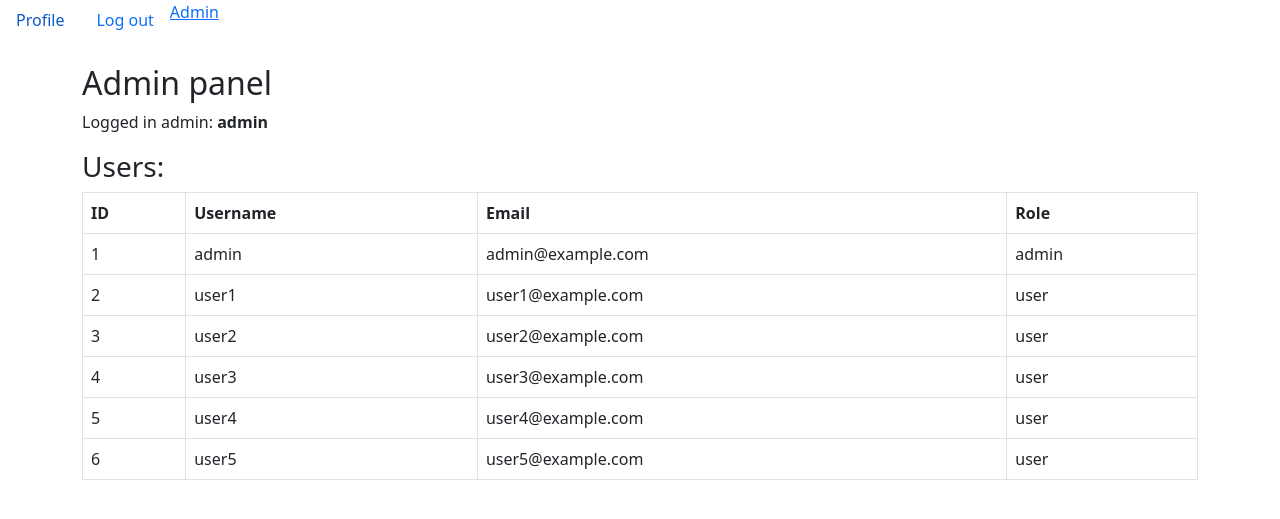
After one commit to Btibor02/F1-Race-Statistics, a Flask app: page /admin in a window 1280 px wide. The commit adds this page. Shown: the top 519 px of the page. Run offline with Flask 3, Linux system fonts and the light colour scheme; a user stored in the database is signed in; data comes from the database, SQL or seed files in the repository.

Commit message:
Admin role

```diff
--- a/app/models.py
+++ b/app/models.py
@@ -13,6 +13,7 @@ class User(db.Model, UserMixin):
     fav_driver_1 = db.Column(db.String(5), nullable=True)
     fav_driver_2 = db.Column(db.String(5), nullable=True)
     fav_team = db.Column(db.String(5), nullable=True)
+    role = db.Column(db.String(20), default='user')
 
     def set_password(self, password):
         self.password_hash = generate_password_hash(password)
--- a/app/routes.py
+++ b/app/routes.py
@@ -1,7 +1,8 @@
-from flask import Blueprint, render_template, redirect, url_for, flash, render_template, request
+from flask import Blueprint, render_template, redirect, url_for, flash, render_template, request, abort
 from flask_login import login_user, logout_user, current_user, login_required
 from .forms import LoginForm, RegistrationForm, PasswordResetForm, ProfileForm
 from .models import User
+from functools import wraps
 from . import db
 
 bp = Blueprint('main', __name__)
@@ -88,3 +89,18 @@ def profile():
         form.fav_team.data = current_user.fav_team or 'team2'
 
     return render_template('profile.html', form=form, user=current_user)
+
+
+def admin_required(f):
+    @wraps(f)
+    def decorated_function(*args, **kwargs):
+        if not current_user.is_authenticated or current_user.role != 'admin':
+            abort(403)
+        return f(*args, **kwargs)
+    return decorated_function
+
+@bp.route('/admin')
+@admin_required
+def admin_panel():
+    users = User.query.all()
+    return render_template('admin.html', users=users)
--- /dev/null
+++ b/app/templates/admin.html
@@ -0,0 +1,25 @@
+{% extends "base.html" %}
+
+{% block content %}
+  <h2>Admin panel</h2>
+  <p>Logged in admin: <strong>{{ current_user.username }}</strong></p>
+
+  <h3>Users:</h3>
+  <table class="table table-bordered">
+    <thead>
+      <tr>
+        <th>ID</th><th>Username</th><th>Email</th><th>Role</th>
+      </tr>
+    </thead>
+    <tbody>
+      {% for user in users %}
+        <tr>
+          <td>{{ user.id }}</td>
+          <td>{{ user.username }}</td>
+          <td>{{ user.email }}</td>
+          <td>{{ user.role }}</td>
+        </tr>
+      {% endfor %}
+    </tbody>
+  </table>
+{% endblock %}
--- a/app/templates/base.html
+++ b/app/templates/base.html
@@ -23,6 +23,10 @@
         <a class="nav-link" href="{{ url_for('main.register') }}">Register</a>
       </li>
     {% endif %}
+
+    {% if current_user.is_authenticated and current_user.role == 'admin' %}
+      <li><a href="{{ url_for('main.admin_panel') }}">Admin</a></li>
+    {% endif %}
   </ul>
 </nav>
 
```
Also changed, not shown: app/__init__.py (+17 -0 lines).
